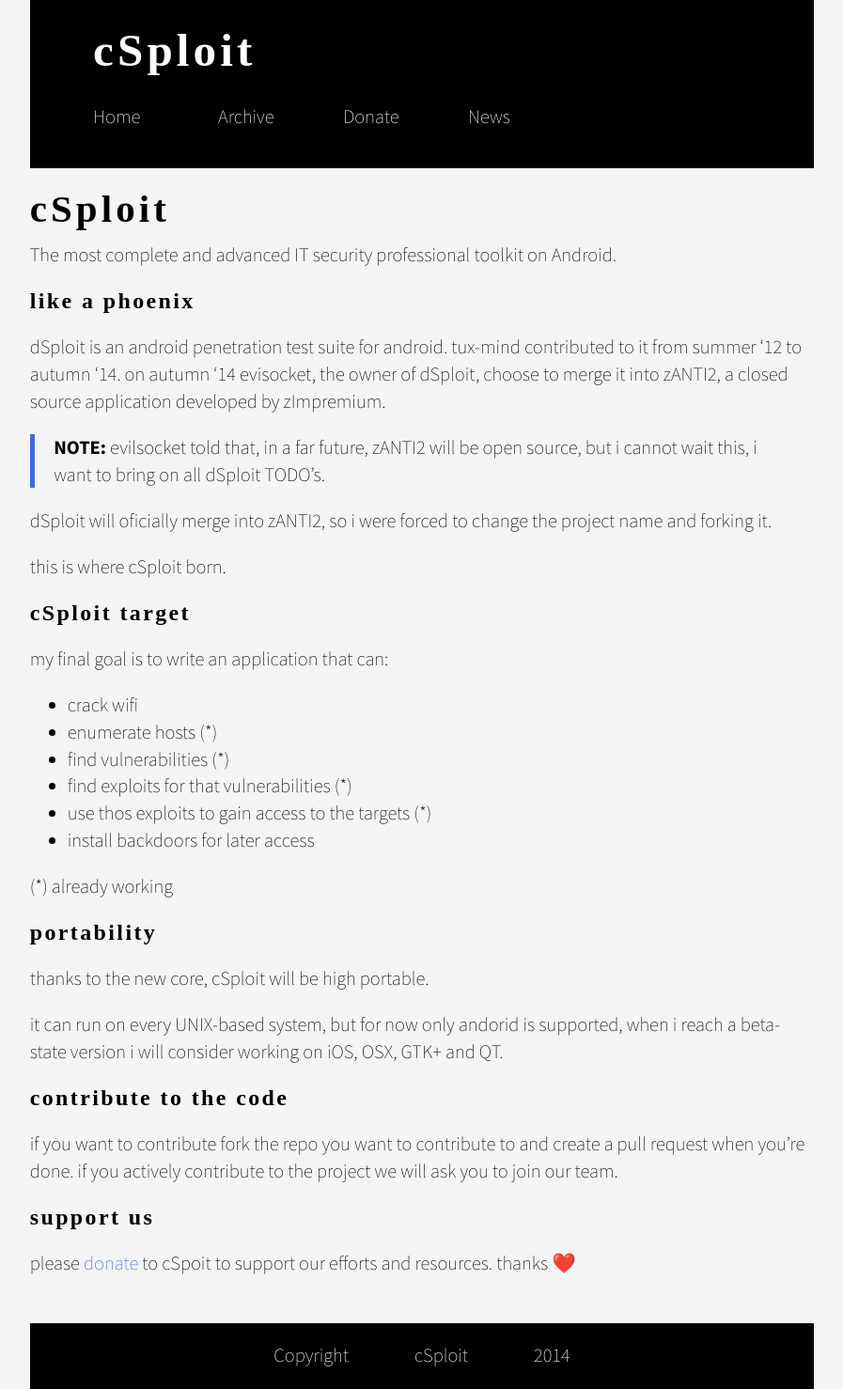
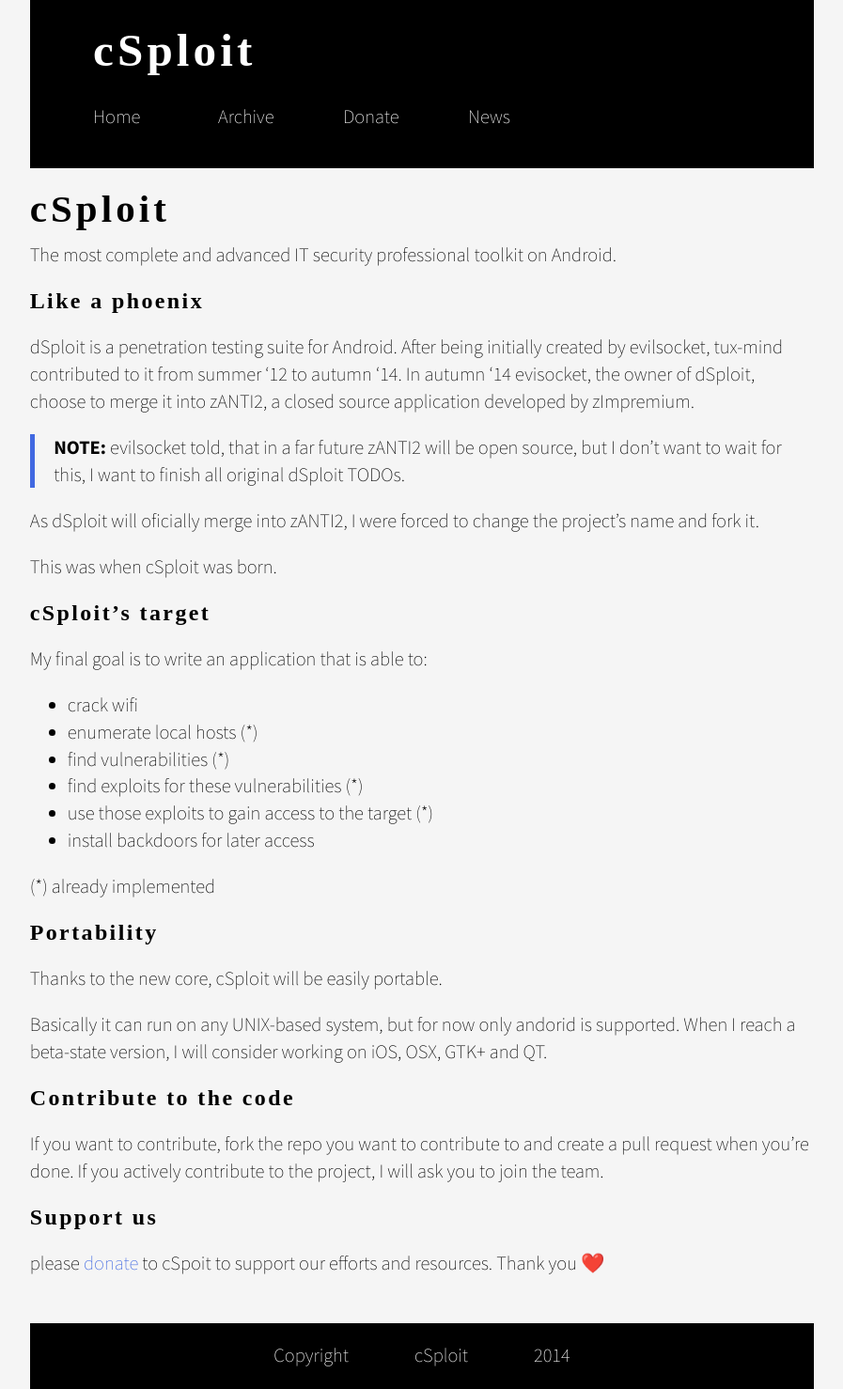
Before and after one commit to cSploit/cSploit.github.io, a Jekyll site: the page built from index.md, in a window 1280 px wide. Shown: the whole page at 94% size, without its empty margins (191-1088 px from the left). Built offline with Jekyll 4.4.1, drawn with Linux system fonts in a browser that asks for light colours; emoji names are drawn with the system emoji font; some web fonts are replaced; Markdown is read by kramdown in place of the engine named in the settings.

Commit message:
Overhauled website
I'm a half-native english speaker :)

```diff
--- a/index.md
+++ b/index.md
@@ -5,43 +5,43 @@
 
 The most complete and advanced IT security professional toolkit on Android.
 
-### like a phoenix
+### Like a phoenix
 
-dSploit is an android penetration test suite for android. tux-mind contributed to it from summer '12 to autumn '14.
-on autumn '14 evisocket, the owner of dSploit, choose to merge it into zANTI2, a closed source application developed by zImpremium.
+dSploit is a penetration testing suite for Android. After being initially created by evilsocket, tux-mind contributed to it from summer '12 to autumn '14.
+In autumn '14 evisocket, the owner of dSploit, choose to merge it into zANTI2, a closed source application developed by zImpremium.
 
-> **NOTE:** evilsocket told that, in a far future, zANTI2 will be open source,
-> but i cannot wait this, i want to bring on all dSploit TODO's.
+> **NOTE:** evilsocket told, that in a far future zANTI2 will be open source,
+> but I don't want to wait for this, I want to finish all original dSploit TODOs.
 
-dSploit will oficially merge into zANTI2, so i were forced to change the project name and forking it.
+As dSploit will oficially merge into zANTI2, I were forced to change the project's name and fork it.
 
-this is where cSploit born.
+This was when cSploit was born.
 
-### cSploit target
+### cSploit's target
 
-my final goal is to write an application that can:
+My final goal is to write an application that is able to:
 
   - crack wifi
-  - enumerate hosts (*)
+  - enumerate local hosts (*)
   - find vulnerabilities (*)
-  - find exploits for that vulnerabilities (*)
-  - use thos exploits to gain access to the targets (*)
+  - find exploits for these vulnerabilities (*)
+  - use those exploits to gain access to the target (*)
   - install backdoors for later access
 
-(*) already working
+(*) already implemented
 
-### portability
+### Portability
 
-thanks to the new core, cSploit will be high portable.
+Thanks to the new core, cSploit will be easily portable.
 
-it can run on every UNIX-based system, but for now only andorid is supported, when i reach a beta-state version i will consider working on iOS, OSX, GTK+ and QT.
+Basically it can run on any UNIX-based system, but for now only andorid is supported. When I reach a beta-state version, I will consider working on iOS, OSX, GTK+ and QT.
 
-### contribute to the code
+### Contribute to the code
 
-if you want to contribute fork the repo you want to contribute to and create a pull request when you're done.
-if you actively contribute to the project we will ask you to join our team.
+If you want to contribute, fork the repo you want to contribute to and create a pull request when you're done.
+If you actively contribute to the project, I will ask you to join the team.
 
-### support us
+### Support us
 
 please [donate](/donate.html) to cSpoit to support our efforts and resources.
-thanks :heart:
+Thank you :heart:
```
Also changed, not shown: donate.md (+9 -9 lines).
